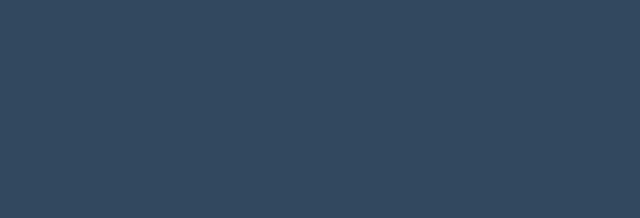
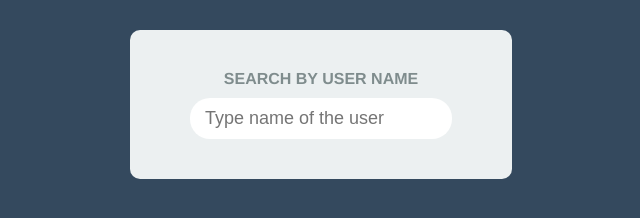
Before and after one commit to webseb00/Zadanie-15.9, a website: page index.html in a window 1280 px wide. Shown: the whole page, without its empty margins (319-959 px from the left). Drawn offline with nearby package versions, Linux system fonts and the light colour scheme.

Commit message:
Update index.html

```diff
--- a/index.html
+++ b/index.html
@@ -11,6 +11,6 @@
 
 	    <script src="https://unpkg.com/react@15/dist/react.min.js"></script>
 	    <script src="https://unpkg.com/react-dom@15/dist/react-dom.min.js"></script>
-	    <script type="text/babel" src="./build.js"></script>
+	    <script src="./build.js"></script>
 	</body>
 </html>
```
